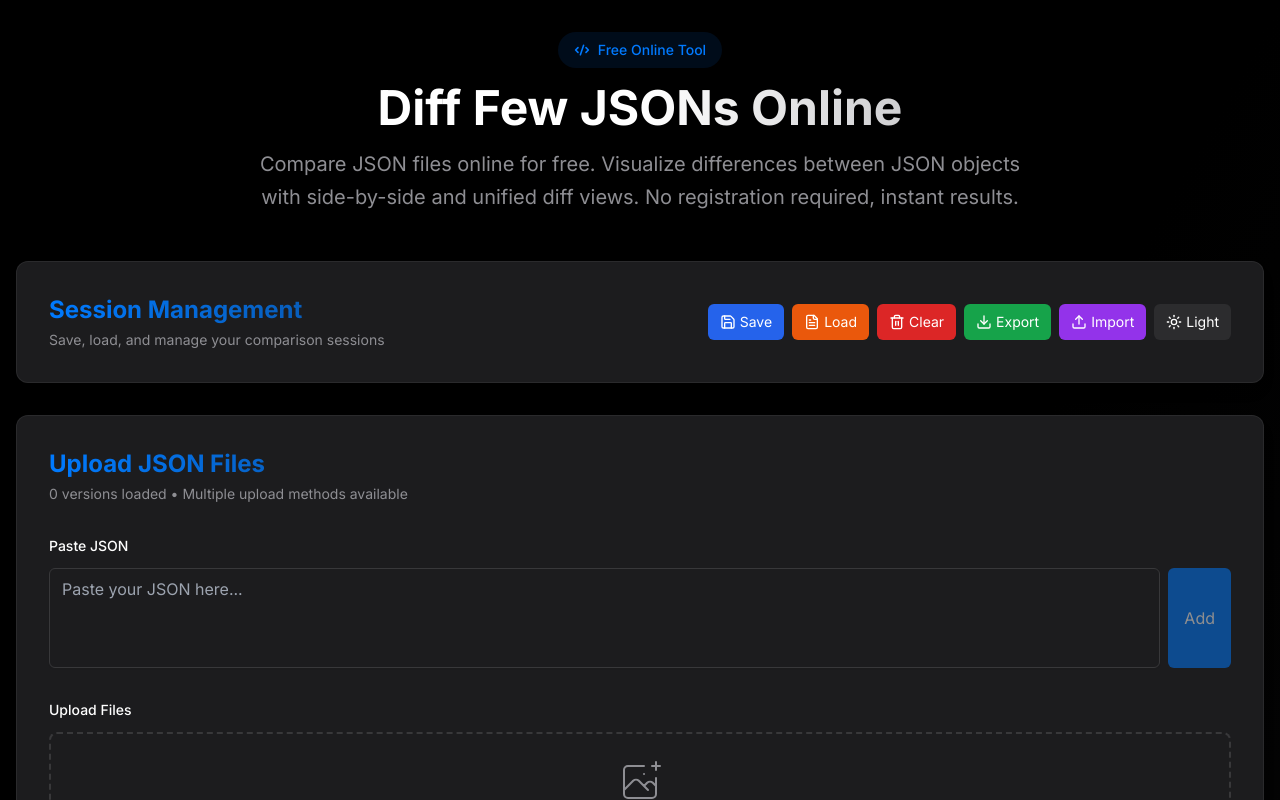
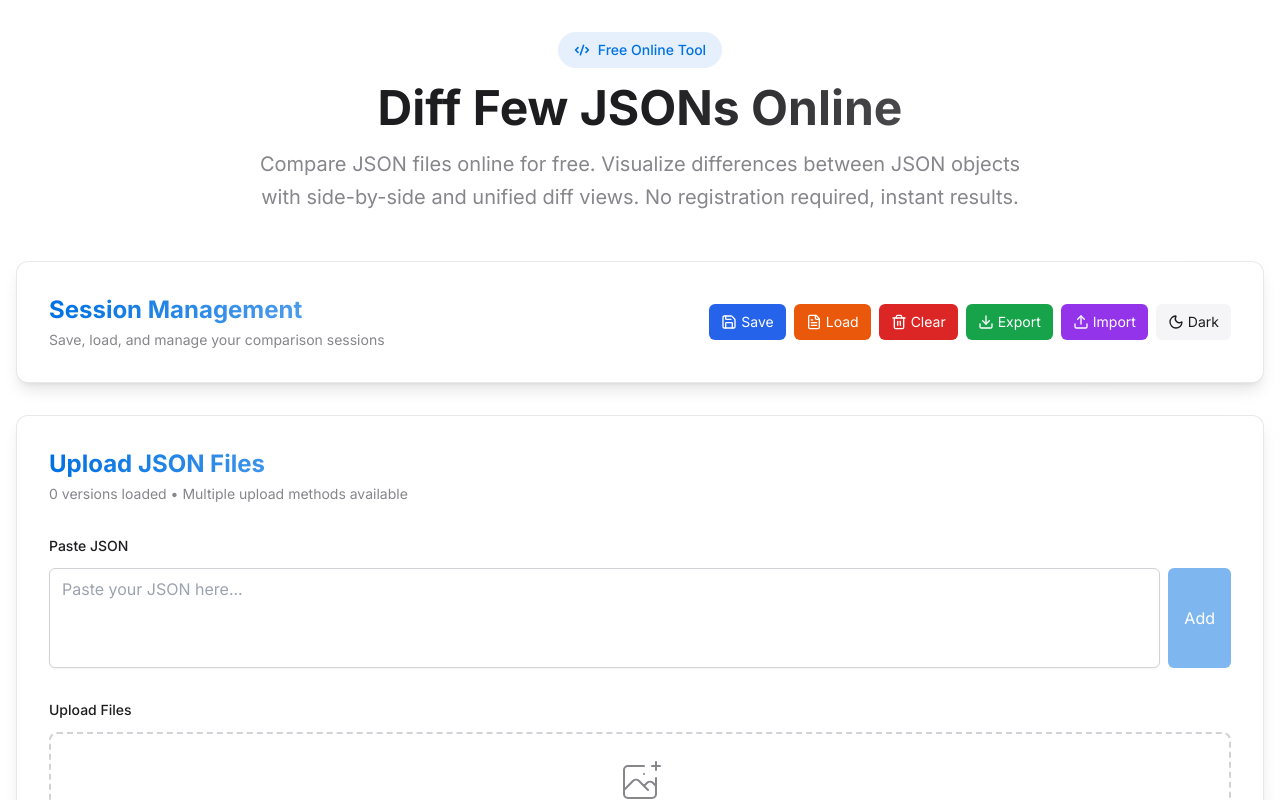
Before and after one commit to beautyfree/diff-few-jsons, a Next.js app: page / in a window 1280 px wide. Shown: the top 800 px of the page. Built offline with nearby package versions, Linux system fonts and the light colour scheme.

Commit message:
feat: update

```diff
--- a/app/layout.tsx
+++ b/app/layout.tsx
@@ -49,6 +49,35 @@ export default function RootLayout({
     <html lang="en" suppressHydrationWarning>
       <head>
         <script
+          dangerouslySetInnerHTML={{
+            __html: `
+              (function() {
+                try {
+                  // Check for saved theme preference or default to system preference
+                  var theme = localStorage.getItem('diff-few-jsons-theme');
+                  if (!theme) {
+                    // Use system preference
+                    theme = window.matchMedia('(prefers-color-scheme: dark)').matches ? 'dark' : 'light';
+                  }
+
+                  // Apply theme immediately to prevent flash
+                  if (theme === 'dark') {
+                    document.documentElement.classList.add('dark');
+                  } else {
+                    document.documentElement.classList.remove('dark');
+                  }
+                } catch (e) {
+                  // Fallback to system preference if localStorage fails
+                  var systemTheme = window.matchMedia('(prefers-color-scheme: dark)').matches ? 'dark' : 'light';
+                  if (systemTheme === 'dark') {
+                    document.documentElement.classList.add('dark');
+                  }
+                }
+              })();
+            `
+          }}
+        />
+        <script
           type="application/ld+json"
           dangerouslySetInnerHTML={{
             __html: JSON.stringify({
--- /dev/null
+++ b/public/googlef84b0e928a36cbb4.html
@@ -0,0 +1 @@
+google-site-verification: googlef84b0e928a36cbb4.html
--- a/src/components/ThemeProvider.tsx
+++ b/src/components/ThemeProvider.tsx
@@ -5,14 +5,44 @@ import { useAppStore } from '@/state/store'
 
 export default function ThemeProvider({ children }: { children: React.ReactNode }) {
   const theme = useAppStore(state => state.ui.theme)
+  const setTheme = useAppStore(state => state.setTheme)
 
   useEffect(() => {
+    // Initialize theme from localStorage or system preference
+    const savedTheme = localStorage.getItem('diff-few-jsons-theme')
+    if (savedTheme && (savedTheme === 'dark' || savedTheme === 'light')) {
+      setTheme(savedTheme)
+    } else {
+      // Use system preference
+      const systemTheme = window.matchMedia('(prefers-color-scheme: dark)').matches ? 'dark' : 'light'
+      setTheme(systemTheme)
+    }
+
+    // Listen for system theme changes
+    const mediaQuery = window.matchMedia('(prefers-color-scheme: dark)')
+    const handleChange = (e: MediaQueryListEvent) => {
+      const newTheme = e.matches ? 'dark' : 'light'
+      // Only update if user hasn't set a preference
+      if (!localStorage.getItem('diff-few-jsons-theme')) {
+        setTheme(newTheme)
+      }
+    }
+
+    mediaQuery.addEventListener('change', handleChange)
+    return () => mediaQuery.removeEventListener('change', handleChange)
+  }, [setTheme])
+
+  useEffect(() => {
+    // Apply theme to DOM
     const html = document.documentElement
     if (theme === 'dark') {
       html.classList.add('dark')
     } else {
       html.classList.remove('dark')
     }
+
+    // Save theme preference
+    localStorage.setItem('diff-few-jsons-theme', theme)
   }, [theme])
 
   return <>{children}</>
```
